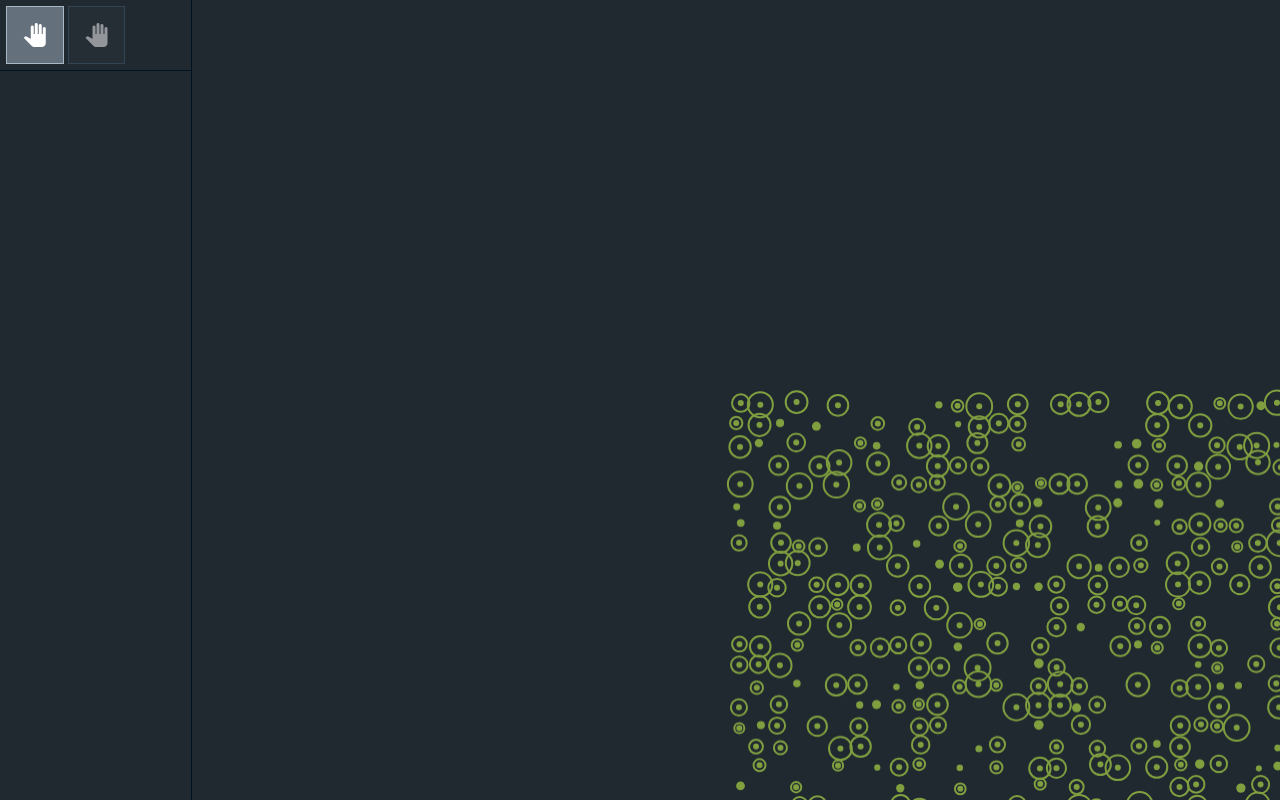
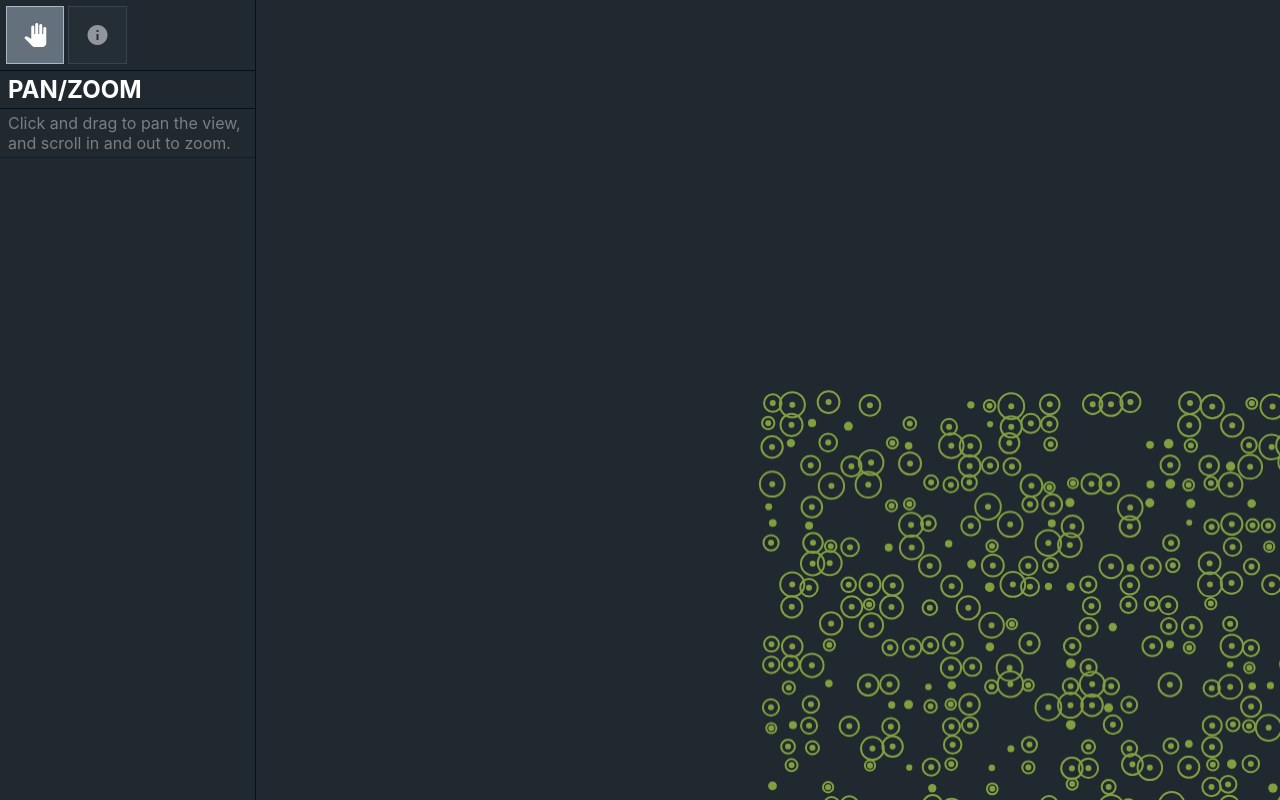
Before and after one commit to RomanMatthew/treehacks_2020, a React (Create React App) app in the folder frontend/: page / in a window 1280 px wide. Built offline with nearby package versions, Linux system fonts and the light colour scheme; the HTML template or start-up script is replaced by a standard one.

Commit message:
Changes.

```diff
--- a/frontend/src/App.css
+++ b/frontend/src/App.css
@@ -7,5 +7,5 @@
   overflow: hidden;
 
   display: grid;
-  grid-template-columns: 12em 1fr;
+  grid-template-columns: 16em 1fr;
 }
--- a/frontend/src/App.js
+++ b/frontend/src/App.js
@@ -33,7 +33,7 @@ class App extends React.Component {
           toolset={this.state.toolset}
           onToolsetChange={this.handleToolsetChange}
         />
-        <PrimaryCanvas />
+        <PrimaryCanvas toolset={this.state.toolset} />
       </div>
     );
   }
--- a/frontend/src/widgets/PrimaryCanvas.js
+++ b/frontend/src/widgets/PrimaryCanvas.js
@@ -21,7 +21,6 @@ class PrimaryCanvas extends React.Component {
         let canvas = this.canvasRef.current;
         canvas.width = canvas.clientWidth;
         canvas.height = canvas.clientHeight;
-        this.context = canvas.getContext('2d');
         this.drawCanvas();
 
         this.resizeHandler = () => {
@@ -33,6 +32,7 @@ class PrimaryCanvas extends React.Component {
             this.oldMouseX = event.clientX;
             this.oldMouseY = event.clientY;
             this.mouseDown = true;
+            this.onClick(event.clientX, event.clientY);
         }
         this.dragHandler = event => {
             if (!this.mouseDown) return;
@@ -40,16 +40,13 @@ class PrimaryCanvas extends React.Component {
             let deltaY = event.clientY - this.oldMouseY;
             this.oldMouseX = event.clientX;
             this.oldMouseY = event.clientY;
-            this.cameraX -= deltaX / this.zoomLevel;
-            this.cameraY -= deltaY / this.zoomLevel;
-            this.drawCanvas();
+            this.onDrag(deltaX, deltaY, event.clientX, event.clientY);
         };
         this.mouseUpHandler = () => {
             this.mouseDown = false;
         };
         this.wheelHandler = event => {
-            this.zoomLevel *= Math.pow(2.0, event.deltaY * -0.05);
-            this.drawCanvas();
+            this.onScroll(event.deltaY);
         };
         window.addEventListener('resize', this.resizeHandler);
         canvas.addEventListener('mousedown', this.clickHandler);
@@ -57,6 +54,27 @@ class PrimaryCanvas extends React.Component {
         canvas.addEventListener('mouseup', this.mouseUpHandler);
         canvas.addEventListener('mouseleave', this.mouseUpHandler);
         canvas.addEventListener('wheel', this.wheelHandler);
+    }
+
+    onClick(x, y) {
+        let tool = this.props.toolset.active;
+    }
+
+    onDrag(dx, dy, nx, ny) {
+        let tool = this.props.toolset.active;
+        if (tool === 'pan') {
+            this.cameraX -= dx / this.zoomLevel;
+            this.cameraY -= dy / this.zoomLevel;
+            this.drawCanvas();
+        }
+    }
+
+    onScroll(ds) {
+        let tool = this.props.toolset.active;
+        if (tool === 'pan') {
+            this.zoomLevel *= Math.pow(2.0, ds * -0.05);
+            this.drawCanvas();
+        }
     }
 
     componentWillUnmount() {
@@ -135,6 +153,7 @@ class PrimaryCanvas extends React.Component {
     }
 
     drawCanvas() {
+        this.context = this.canvasRef.current.getContext('2d');
         this.clearCanvas();
 
         for (let tree of worldData.trees) {
--- a/frontend/src/widgets/Toolbox.js
+++ b/frontend/src/widgets/Toolbox.js
@@ -5,9 +5,12 @@ import ToolButton from './ToolButton.js';
 class Toolbox extends React.Component {
     render() {
         let tools = [
-            { name: 'pan', icon: 'pan_tool' },
-            { name: 'draw', icon: 'pan_tool' },
+            { name: 'pan', displayName: 'Pan/Zoom', icon: 'pan_tool', description: '' },
+            { name: 'info', displayName: 'Tree Info', icon: 'info', description: '' },
         ];
+        tools[0].description = 'Click and drag to pan the view, and scroll in and out to zoom.';
+        tools[1].description = 'Enter information about the trees that will be planted. ';
+        tools[1].description += 'This information will be used by the algorithm to place new trees.';
         let toolButtons = tools.map(tool => (
             <ToolButton
                 key={tool.name}
@@ -20,10 +23,17 @@ class Toolbox extends React.Component {
                 iconName={tool.icon}
             />
         ));
+        let activeTool = tools.find(tool => tool.name === this.props.toolset.active);
         return (
             <div className={styles.root}>
                 <div className={styles.toolSelection}>
                     {toolButtons}
+                </div>
+                <div className={styles.toolName}>
+                    {activeTool.displayName}
+                </div>
+                <div className={styles.toolDescription}>
+                    {activeTool.description}
                 </div>
             </div>
         );
--- a/frontend/src/widgets/Toolbox.module.css
+++ b/frontend/src/widgets/Toolbox.module.css
@@ -4,9 +4,26 @@
 
 .toolSelection {
     display: grid;
-    grid-template-columns: 1fr 1fr 1fr;
+    grid-template-columns: 1fr 1fr 1fr 1fr;
     row-gap: 6px;
     column-gap: 6px;
     padding: 6px;
     border-bottom: 1px solid var(--border);
 }
+
+.toolName {
+    font-size: 1.5rem;
+    font-weight: bold;
+    padding: 0.25rem;
+    padding-left: 0.5rem;
+    border-bottom: 1px solid var(--border);
+    text-transform: uppercase;
+}
+
+.toolDescription {
+    opacity: 0.4;
+    padding: 0.25rem;
+    padding-left: 0.5rem;
+    padding-right: 0.5rem;
+    border-bottom: 1px solid var(--border);
+}
```
